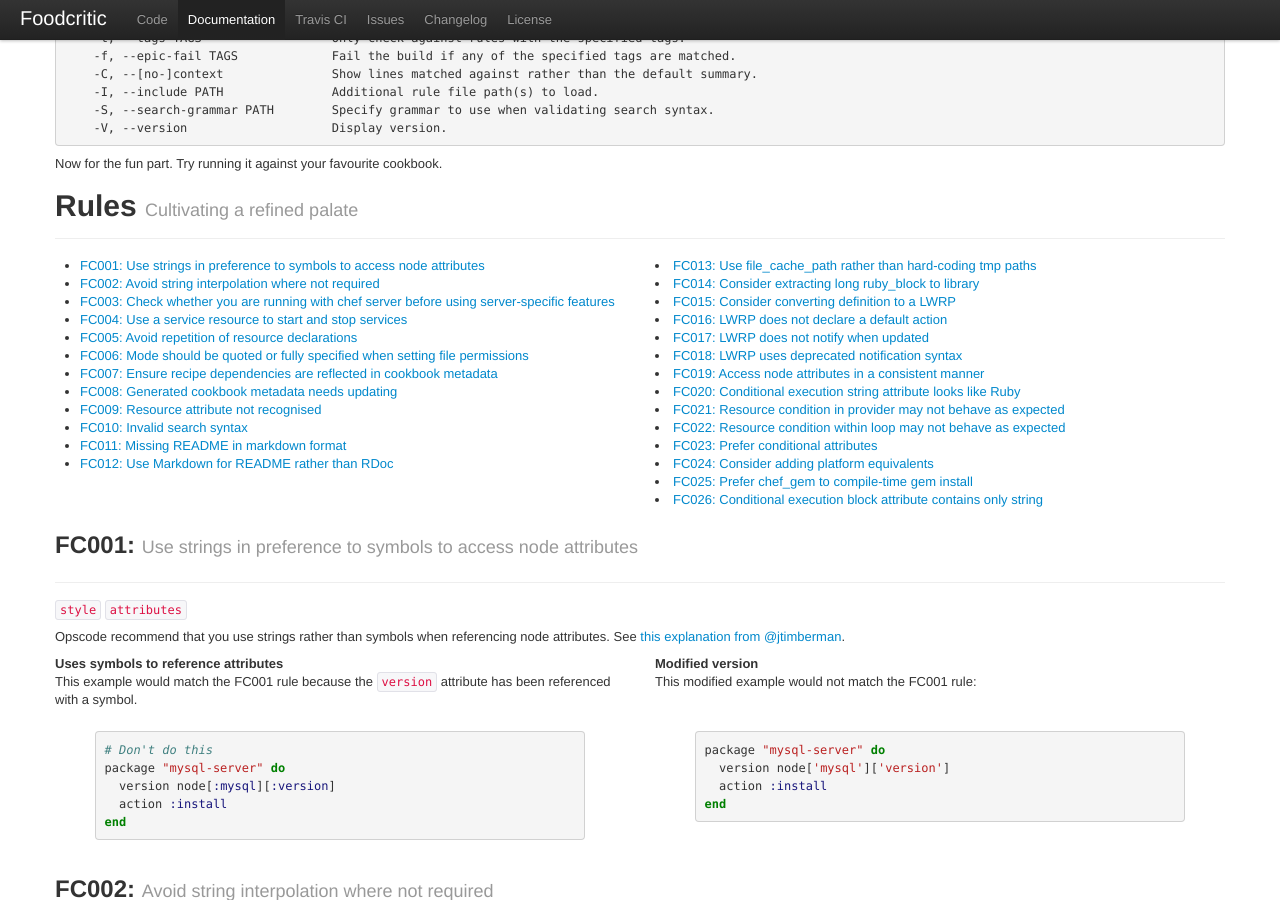
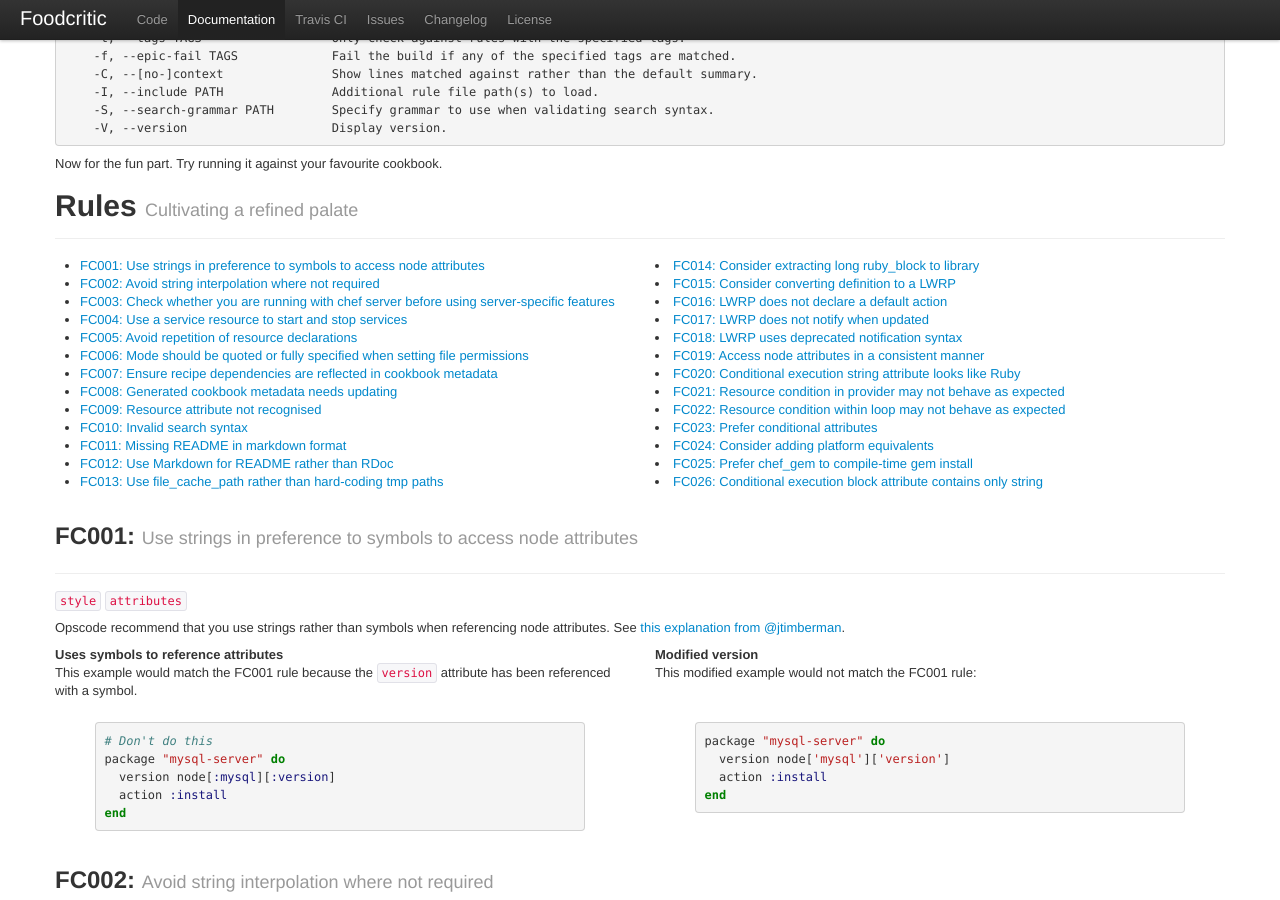
Before and after one commit to Foodcritic/foodcritic, a Jekyll site: the page built from index.html, in a window 1280 px wide and 900 px high, scrolled down 974 px. Built offline with Jekyll 4.4.1, drawn with Linux system fonts in a browser that asks for light colours.

Commit message:
Correct rule list display.

```diff
--- a/_includes/rules.html
+++ b/_includes/rules.html
@@ -7,7 +7,7 @@
     <ul>
     {% for rule in page.rules %}
       <li><a href="#{{ rule.code }}">{{rule.code}}: {{ rule.name}}</a></li>
-      {% if forloop.index == 12 %}
+      {% if forloop.index == 13 %}
         </ul></div><div class="span6">
       {% endif %}
     {% endfor %}
```
